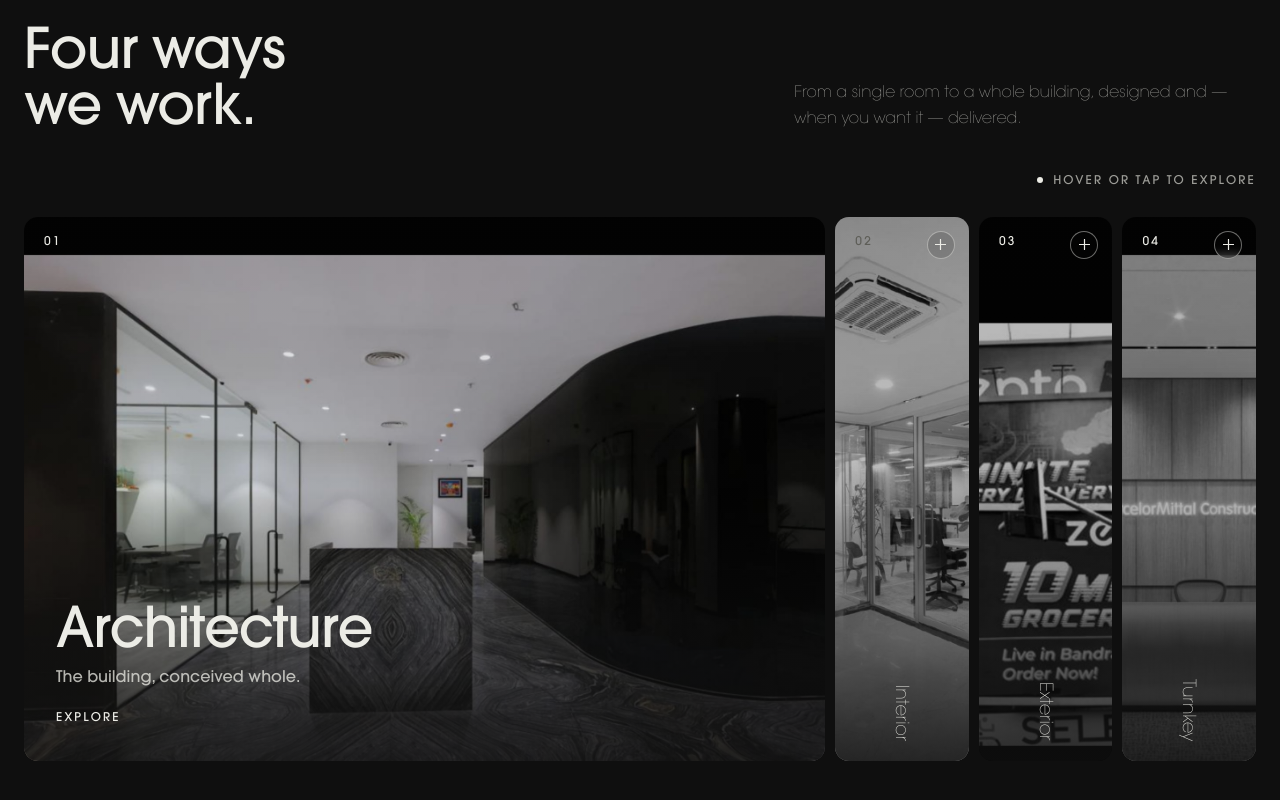
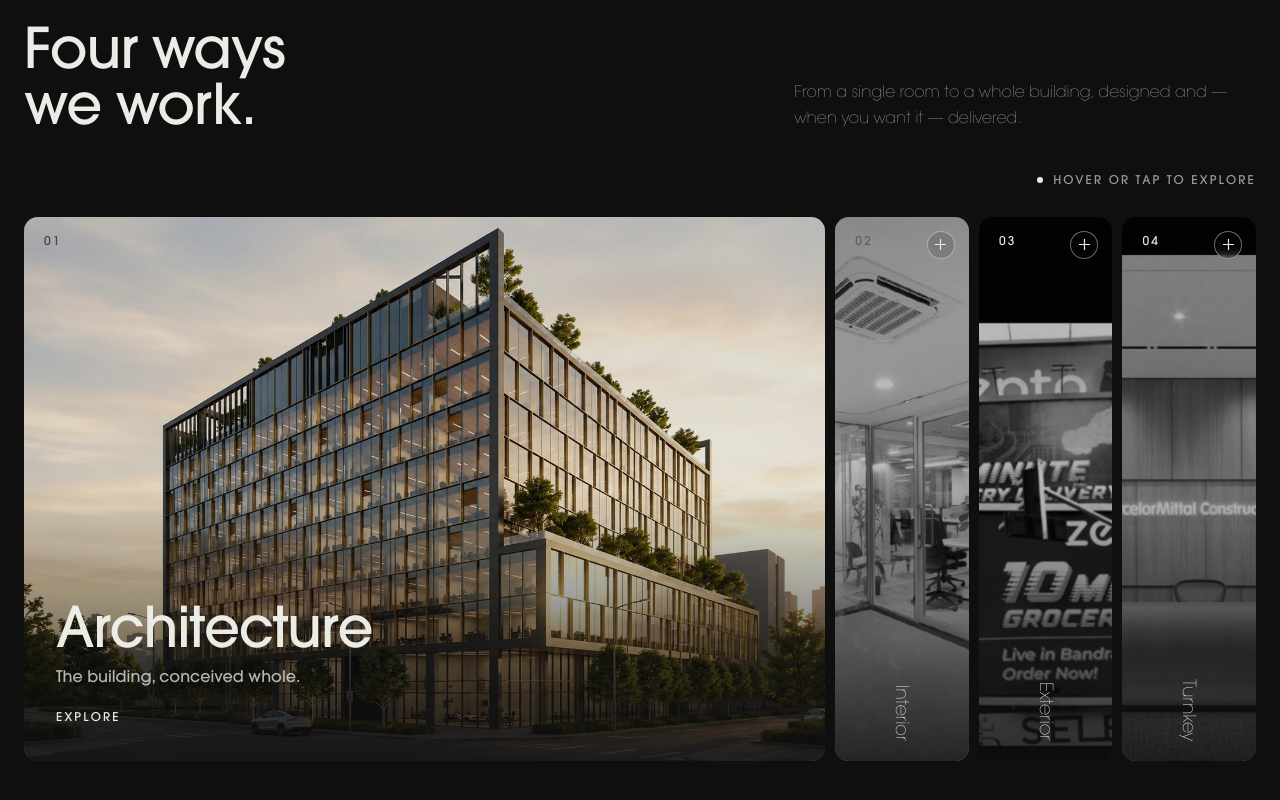
Before and after one commit to TusharND12/madane-design-workshop, a Next.js app: page / in a window 1280 px wide. Shown: the part 10005-10805 px from the top of the page. Built offline with nearby package versions, Linux system fonts and the light colour scheme.

Commit message:
Use provided render for the Architecture services panel

```diff
--- a/src/content/services.ts
+++ b/src/content/services.ts
@@ -11,8 +11,8 @@ export const services: Service[] = [
       "Ground-up residential and commercial architecture — siting, form, structure and light resolved as one idea before a single wall is detailed.",
     forWhom: "Homeowners and developers building new, or reworking a structure to its bones.",
     includes: ["Site & feasibility", "Concept & form", "Structural coordination", "Statutory drawings", "Construction documentation"],
-    image: "/assets/hero/p-70.jpg",
-    imageAlt: "Architecture — a residence set low along its contour.",
+    image: "/assets/services/architecture.jpg",
+    imageAlt: "Architecture — a completed corporate reception and floor, conceived whole.",
     filterType: "Architecture",
   },
   {
```
Also changed, not shown: public/assets/services/architecture.jpg (added).
